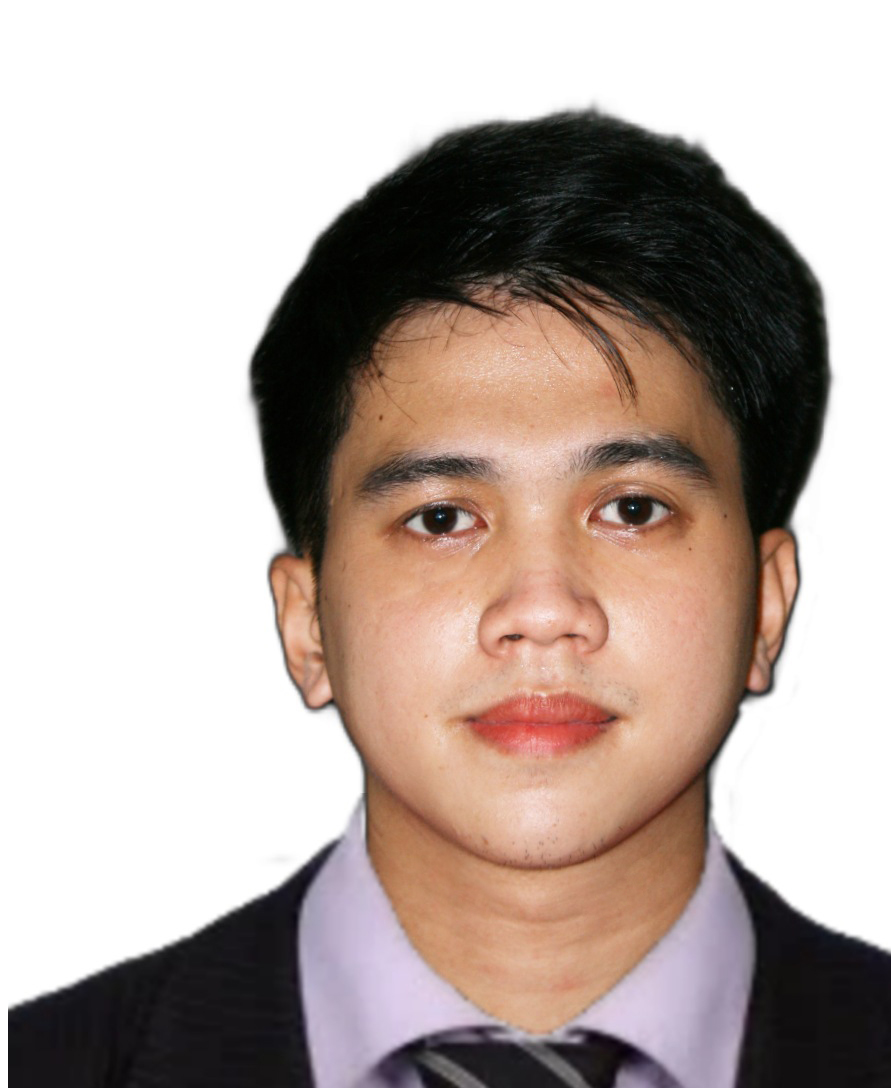
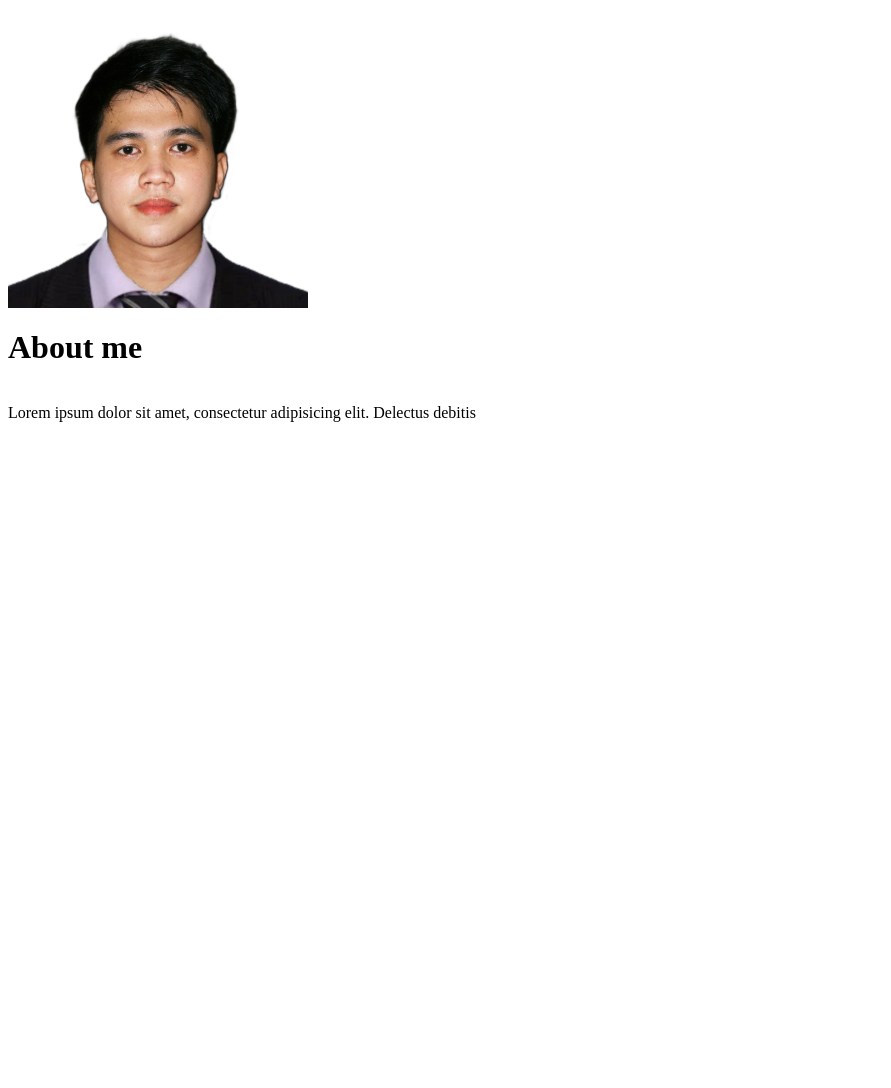
Before and after one commit to aldrich27dev/GitandGithub207WebSysAct1, a plain HTML site: page portfolio.html in a window 1280 px wide. Shown: the top 1088 px of the page, without its empty margins (0-891 px from the left). After the commit the page ends 800 px from the top, so only its background shows below. Drawn offline with Linux system fonts and the light colour scheme.

Commit message:
changed info

```diff
--- a/portfolio.html
+++ b/portfolio.html
@@ -4,10 +4,31 @@
     <meta charset="UTF-8">
     <meta name="viewport" content="width=device-width, initial-scale=1.0">
     <title>My Portfolio</title>
+    <style>
+        .lalagyan-sa-portfolio {
+            display: flex;
+            align-items: flex-start;
+            gap: 30px;
+        }
+
+        .text-ko {
+            display: flex;
+            flex-direction: column;
+            justify-content: center;
+        }
+    </style>
 </head>
 <body>
-<img src="picko.jpg" alt="HAHAHAHAH">
-<h1>About me</h1>
-<p>Lorem ipsum dolor sit amet, consectetur adipisicing elit. Delectus debitis ex consequatur voluptate quaerat, ut deserunt mollitia nihil vel cumque repellendus, ipsam error laborum iure nobis odio accusantium suscipit minus.</p>
+
+    <div class="lalagyan-sa-portfolio">
+        <img width="300" src="picko.jpg" alt="HAHAHAHAH">
+    </div>
+
+    <div class="text-ko">
+        <h1>About me</h1>
+<p>Lorem ipsum dolor sit amet, consectetur adipisicing elit. Delectus debitis </p>
+    </div>
+
+
 </body>
 </html>
--- a/style.css
+++ b/style.css
@@ -9,5 +9,5 @@
 }
 
 .pic-ko {
-    width: 300px;
+    width: 300;
 }
```
